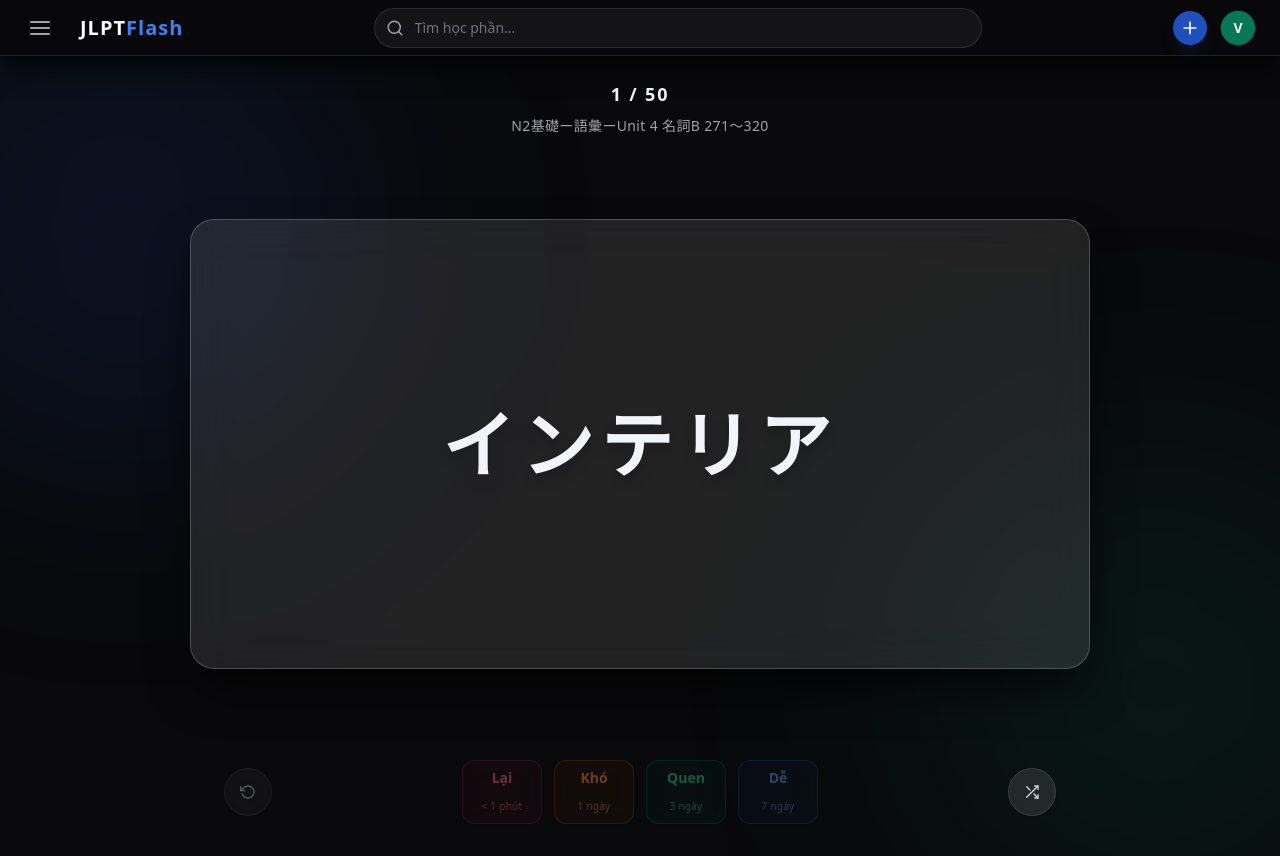
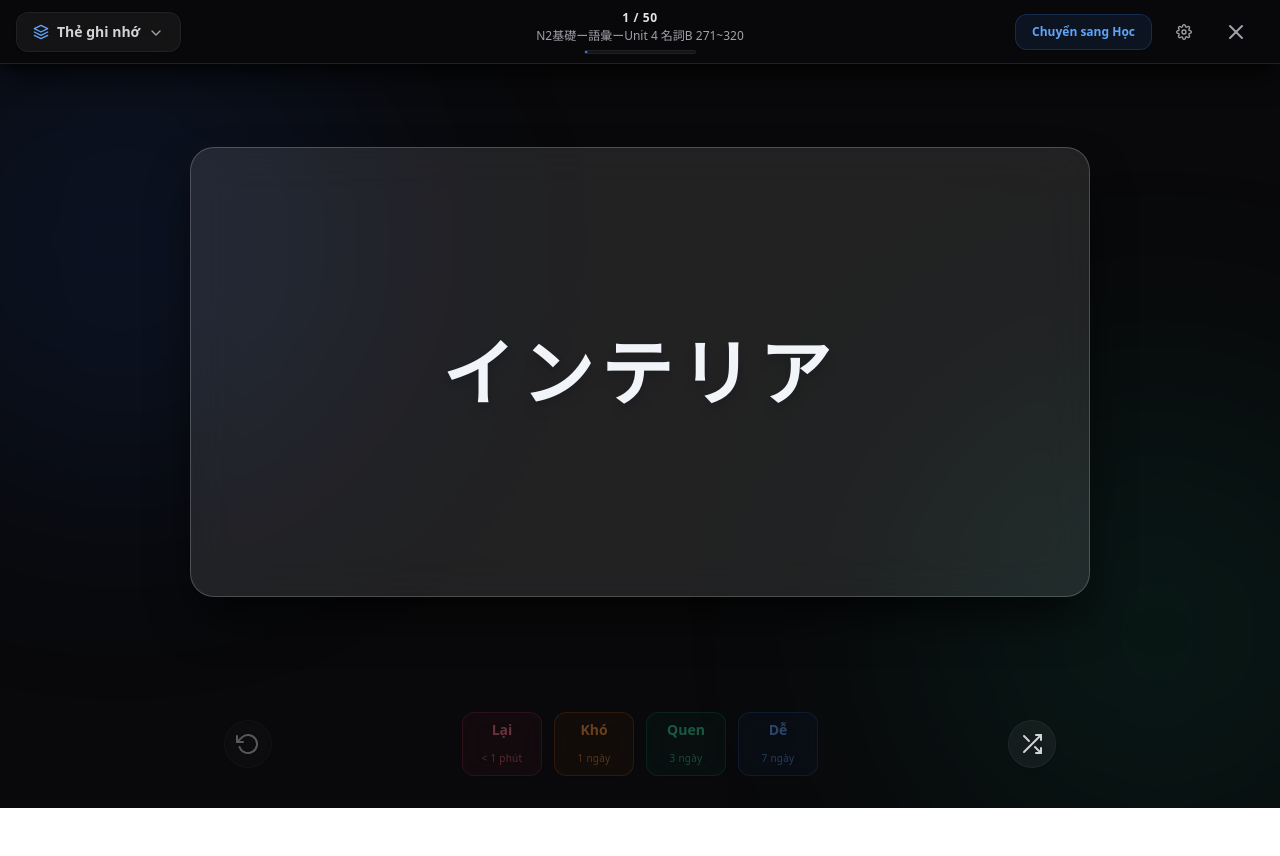
Before and after one commit to ttvinh05/jlpt-flashcard-app, a React app in the folder frontend/: page /study/deck_n2_791-840 in a window 1280 px wide. After the commit the page ends 808 px from the top, so only its background shows below. Built offline with nearby package versions, Linux system fonts and the light colour scheme; the HTML template or start-up script is replaced by a standard one.

Commit message:
feat(layout): restructure study flow and separate study layouts

```diff
--- a/frontend/src/App.jsx
+++ b/frontend/src/App.jsx
@@ -1,15 +1,17 @@
 import { createBrowserRouter, RouterProvider } from "react-router"
-import MainLayout from "@/components/Layout/MainLayout"
 import HomePage from "@/pages/Homepage"
 import DeckDetails from "@/pages/DeckDetails"
-import StudySession from "@/pages/StudySession"
+import StudyFlashcard from "@/pages/StudyFlashcard"
 import DeckList from "@/pages/DeckList"
-import DashboardLayout from "@/components/Layout/DashboardLayout"
+import MainLayout from "@/components/Layout/MainLayout"
 import GlobalErrorBoundary from "@/components/Common/GlobalErrorBoundary"
+import StudyLayout from "@/components/Layout/StudyLayout"
 
 const router = createBrowserRouter([
   {
-    element: <DashboardLayout />,
+    path: "/",
+    element: <MainLayout />,
+    errorElement: <GlobalErrorBoundary />,
     children: [
       {
         index: true,
@@ -21,20 +23,19 @@ const router = createBrowserRouter([
       },
       {
         path: "deck/:id",
-        element: <DeckDetails />,
-        errorElement: <GlobalErrorBoundary />
+        element: <DeckDetails />
       },
     ]
   },
   {
-    path: "/",
-    element: <MainLayout />,
+    path: "/study",
+    element: <StudyLayout />,
+    errorElement: <GlobalErrorBoundary />,
     children: [
       {
-        path: "study/:id",
-        element: <StudySession />,
-        errorElement: <GlobalErrorBoundary />
-      },
+        path: ":id",
+        element: <StudyFlashcard />
+      }
     ]
   }
 ])
--- a/frontend/src/components/Common/GlobalErrorBoundary.jsx
+++ b/frontend/src/components/Common/GlobalErrorBoundary.jsx
@@ -18,13 +18,9 @@ const GlobalErrorBoundary = () => {
         {errorMessage}
       </p>
 
-      <Button
-        asChild
-        variant="outline"
-        className="border-white/10 bg-white/5 text-zinc-300 hover:bg-white/10 hover:text-white hover:border-white/20 rounded-full transition-all duration-200"
-      >
-        <Link to="/decks">Quay lại thư viện</Link>
-      </Button>
+      <Button asChild variant="outline" className="rounded-full">
+  <Link to="/decks">Quay lại thư viện</Link>
+</Button>
     </main>
   );
 };
--- a/frontend/src/components/Layout/DashboardLayout.jsx
+++ /dev/null
@@ -1,31 +0,0 @@
-import { Outlet } from "react-router";
-import Sidebar from "./Sidebar";
-import Header from "./Header";
-import { useState } from "react";
-
-const DashboardLayout = () => {
-  const [isSidebarOpen, setIsSidebarOpen] = useState(false)
-
-  const handleToggle = () => {
-    setIsSidebarOpen(prev => !prev)
-  }
-
-  return (
-    <div className="h-screen bg-zinc-950 flex flex-col text-slate-100 font-sans">
-
-      <Header handleToggle={handleToggle} />
-
-      <div className="flex flex-1 overflow-hidden">
-
-        <Sidebar isOpen={isSidebarOpen} />
-
-        <main className="flex-1 overflow-y-auto relative">
-          <Outlet />
-        </main>
-
-      </div>
-    </div>
-  );
-};
-
-export default DashboardLayout;
--- a/frontend/src/components/Layout/MainLayout.jsx
+++ b/frontend/src/components/Layout/MainLayout.jsx
@@ -1,15 +1,31 @@
 import { Outlet } from "react-router";
-import Header from "@/components/Layout/Header"
+import Sidebar from "./Sidebar";
+import Header from "./Header";
+import { useState } from "react";
 
 const MainLayout = () => {
-    return (
-        <div className="min-h-screen bg-zinc-950 text-slate-100">
-        <Header />
-        <main>
-            <Outlet />
+  const [isSidebarOpen, setIsSidebarOpen] = useState(false)
+
+  const handleToggle = () => {
+    setIsSidebarOpen(prev => !prev)
+  }
+
+  return (
+    <div className="h-screen bg-zinc-950 flex flex-col text-slate-100 font-sans">
+
+      <Header handleToggle={handleToggle} />
+
+      <div className="flex flex-1 overflow-hidden">
+
+        <Sidebar isOpen={isSidebarOpen} />
+
+        <main className="flex-1 overflow-y-auto relative">
+          <Outlet />
         </main>
-        </div>
-    )
-}
 
-export default MainLayout
+      </div>
+    </div>
+  );
+};
+
+export default MainLayout;
--- /dev/null
+++ b/frontend/src/components/Layout/StudyHeader.jsx
@@ -0,0 +1,105 @@
+import { FiX, FiSettings, FiChevronDown, FiBookOpen, FiAward, FiGrid, FiZap, FiLayers } from 'react-icons/fi';
+import { Button } from "@/components/ui/button";
+import { Progress } from "@/components/ui/progress"; // ĐÃ THÊM IMPORT PROGRESS
+import {
+  DropdownMenu,
+  DropdownMenuContent,
+  DropdownMenuItem,
+  DropdownMenuSeparator,
+  DropdownMenuTrigger,
+} from "@/components/ui/dropdown-menu";
+
+export default function StudyHeader() {
+  return (
+    <header className="sticky top-0 z-50 flex h-16 w-full items-center justify-between pl-4 pr-4 md:pr-6 bg-zinc-950/80 backdrop-blur-md border-b border-white/10 shadow-xl shadow-black/50 font-sans">
+
+      {/* TRÁI: Dropdown chế độ */}
+      <div className="flex items-center z-10">
+        <DropdownMenu>
+
+          <DropdownMenuTrigger asChild>
+            <Button
+              variant="outline"
+              className="h-10 rounded-xl font-semibold shadow-black/40"
+            >
+              <FiLayers className="!text-blue-400" />
+              <span>Thẻ ghi nhớ</span>
+              <FiChevronDown className="mt-0.5 !text-zinc-400" />
+            </Button>
+          </DropdownMenuTrigger>
+
+          <DropdownMenuContent align="start" sideOffset={8} className="w-56">
+            <DropdownMenuItem>
+              <FiBookOpen />
+              <span>Học</span>
+            </DropdownMenuItem>
+
+            <DropdownMenuItem>
+              <FiAward />
+              <span>Kiểm tra</span>
+            </DropdownMenuItem>
+
+            <DropdownMenuItem disabled>
+              <FiGrid />
+              <span>Khối hộp</span>
+            </DropdownMenuItem>
+
+            <DropdownMenuItem disabled>
+              <FiZap />
+              <span>Blast</span>
+            </DropdownMenuItem>
+
+            <DropdownMenuItem disabled>
+              <FiLayers />
+              <span>Ghép thẻ</span>
+            </DropdownMenuItem>
+
+            <DropdownMenuSeparator />
+
+            <DropdownMenuItem variant="destructive">
+              <span>Quay lại Trang chủ</span>
+            </DropdownMenuItem>
+          </DropdownMenuContent>
+
+        </DropdownMenu>
+      </div>
+
+      {/* GIỮA: Dùng tọa độ Absolute để ép căn tâm màn hình 100% chuẩn xác */}
+      <div className="absolute left-1/2 top-1/2 -translate-x-1/2 -translate-y-1/2 flex flex-col items-center justify-center text-center w-full max-w-[35%] sm:max-w-[45%] md:max-w-[50%]">
+        <span className="text-xs font-bold text-zinc-200 tracking-wider">
+          1 / 50
+        </span>
+        <span className="text-xs text-zinc-400 font-medium truncate w-full mt-0.5 mb-1.5 max-w-[180px] sm:max-w-[300px] md:max-w-[450px]">
+          N2基礎ー語彙ーUnit 4 名詞B 271~320
+        </span>
+
+        {/* ĐÃ THAY THẾ BẰNG COMPONENT PROGRESS CHUẨN - Ép chiều rộng w-28 để giống y xì design cũ */}
+        <Progress value={2} className="w-28 h-1 bg-white/5 border border-white/5" />
+
+      </div>
+
+      {/* PHẢI: Các nút chức năng */}
+      <div className="flex items-center gap-2 md:gap-3 z-10">
+        <Button
+          variant="outline"
+          className="hidden sm:flex h-9 text-xs font-semibold border-blue-500/30 bg-blue-500/10 hover:bg-blue-500/20 text-blue-400 hover:text-blue-300 rounded-xl"
+        >
+          Chuyển sang Học
+        </Button>
+
+        <Button variant="ghost" size="icon-lg">
+          <FiSettings />
+        </Button>
+
+        <Button
+          variant="ghost"
+          size="icon-lg"
+          className="hover:text-rose-400 hover:bg-rose-500/10"
+        >
+          <FiX className="size-6" />
+        </Button>
+      </div>
+
+    </header>
+  );
+}
--- /dev/null
+++ b/frontend/src/components/Layout/StudyLayout.jsx
@@ -0,0 +1,15 @@
+import { Outlet } from "react-router";
+import StudyHeader from "@/components/Layout/StudyHeader";
+
+const StudyLayout = () => {
+    return (
+        <div className="min-h-screen bg-zinc-950 text-slate-100">
+        <StudyHeader />
+        <main>
+            <Outlet />
+        </main>
+        </div>
+    )
+}
+
+export default StudyLayout
--- a/frontend/src/pages/StudySession.jsx
+++ b/frontend/src/pages/StudyFlashcard.jsx
@@ -15,8 +15,8 @@ const shuffleArray = (array) => {
   return newArray;
 };
 
-const StudySession = () => {
-  const { id } = useParams()
+const StudyFlashcard = () => {
+  const { id } = useParams();
 
   const sessionCards = cardsData.filter(card => card.deckId === id);
   const [shuffleCards, setShuffleCards] = useState(sessionCards);
@@ -29,14 +29,14 @@ const StudySession = () => {
   const [isFlipped, setIsFlipped] = useState(false);
 
   const handleUndo = () => {
-    setCurrentIndex(prev => prev - 1)
-    setIsFlipped(false)
-  }
+    setCurrentIndex(prev => prev - 1);
+    setIsFlipped(false);
+  };
 
   const handleNext = () => {
     if (currentIndex < totalCards - 1) {
       setCurrentIndex(prev => prev + 1);
-      setIsFlipped(false)
+      setIsFlipped(false);
     }
   };
 
@@ -49,48 +49,41 @@ const StudySession = () => {
         setShuffleCards(cardsPart1.concat(shufflePart2));
         setIndexBeforeShuffled(currentIndex);
         setIsShuffled(true);
-        setIsFlipped(false)
+        setIsFlipped(false);
     }
     else {
         setShuffleCards(sessionCards);
         setCurrentIndex(indexBeforeShuffled);
         setIsShuffled(false);
-        setIsFlipped(false)
+        setIsFlipped(false);
     }
   };
 
   return (
-    <div className="min-h-screen bg-zinc-950 flex flex-col text-slate-100 font-sans relative overflow-hidden z-0">
+    <div className="h-[calc(100vh-3.5rem)] w-full flex flex-col text-slate-100 font-sans relative overflow-hidden z-0">
 
       <div className="absolute top-[-10%] left-[-10%] w-[500px] h-[500px] bg-blue-600/10 rounded-full blur-[120px] pointer-events-none -z-10" />
       <div className="absolute bottom-[-10%] right-[-10%] w-[500px] h-[500px] bg-emerald-600/10 rounded-full blur-[120px] pointer-events-none -z-10" />
 
-      <header className="w-full flex items-center justify-center p-6 relative z-10">
-        <div className="flex flex-col items-center gap-2">
-          <div className="text-lg font-bold tracking-widest text-slate-100">
-            {currentIndex + 1} / {totalCards}
-          </div>
-          <h1 className="text-sm text-zinc-400 font-medium tracking-wide">
-            N2基礎ー語彙ーUnit 4 名詞B 271～320
-          </h1>
-        </div>
-      </header>
-
       <main className="flex-1 flex items-center justify-center w-full px-4 z-10">
-        <FlashcardItem cardData={currentCardData} key={currentCardData.id} isFlipped={isFlipped} setIsFlipped={setIsFlipped} />
+        <FlashcardItem
+          cardData={currentCardData}
+          key={currentCardData.id}
+          isFlipped={isFlipped}
+          setIsFlipped={setIsFlipped}
+        />
       </main>
 
-      <footer className="w-full max-w-4xl mx-auto flex items-center justify-between p-8 z-10">
+      <footer className="w-full max-w-4xl mx-auto flex items-center justify-between p-6 md:p-8 z-10">
 
         <div className="flex-1 flex justify-start">
           <Button
             variant="outline"
-            size="icon"
+            size="icon-xl"
             disabled={currentIndex === 0}
-            className="w-12 h-12 rounded-full border-white/20 bg-white/10 hover:bg-white/20 text-slate-300 hover:text-white transition-all disabled:opacity-40"
             onClick={handleUndo}
           >
-            <FiRotateCcw className="w-5 h-5" />
+            <FiRotateCcw />
           </Button>
         </div>
 
@@ -98,8 +91,9 @@ const StudySession = () => {
 
           <Button
             onClick={handleNext}
-            variant="outline" className="flex flex-col items-center justify-center w-20 h-16 rounded-xl border-rose-500/40 bg-rose-500/10 hover:bg-rose-500/20 text-rose-400 hover:text-rose-300 transition-all hover:-translate-y-1"
+            variant="outline"
             disabled={!isFlipped}
+            className="flex-col h-16 w-20 rounded-xl border-rose-500/40 bg-rose-500/10 text-rose-400 hover:bg-rose-500/20 hover:text-rose-300 hover:-translate-y-1"
           >
             <span className="text-sm font-bold">Lại</span>
             <span className="text-[10px] text-rose-400/80 font-medium tracking-wide">&lt; 1 phút</span>
@@ -107,8 +101,9 @@ const StudySession = () => {
 
           <Button
             onClick={handleNext}
-            variant="outline" className="flex flex-col items-center justify-center w-20 h-16 rounded-xl border-orange-500/40 bg-orange-500/10 hover:bg-orange-500/20 text-orange-400 hover:text-orange-300 transition-all hover:-translate-y-1"
+            variant="outline"
             disabled={!isFlipped}
+            className="flex-col h-16 w-20 rounded-xl border-orange-500/40 bg-orange-500/10 text-orange-400 hover:bg-orange-500/20 hover:text-orange-300 hover:-translate-y-1"
           >
             <span className="text-sm font-bold">Khó</span>
             <span className="text-[10px] text-orange-400/80 font-medium tracking-wide">1 ngày</span>
@@ -116,8 +111,9 @@ const StudySession = () => {
 
           <Button
             onClick={handleNext}
-            variant="outline" className="flex flex-col items-center justify-center w-20 h-16 rounded-xl border-emerald-500/40 bg-emerald-500/10 hover:bg-emerald-500/20 text-emerald-400 hover:text-emerald-300 transition-all hover:-translate-y-1"
+            variant="outline"
             disabled={!isFlipped}
+            className="flex-col h-16 w-20 rounded-xl border-emerald-500/40 bg-emerald-500/10 text-emerald-400 hover:bg-emerald-500/20 hover:text-emerald-300 hover:-translate-y-1"
           >
             <span className="text-sm font-bold">Quen</span>
             <span className="text-[10px] text-emerald-400/80 font-medium tracking-wide">3 ngày</span>
@@ -125,8 +121,9 @@ const StudySession = () => {
 
           <Button
             onClick={handleNext}
-            variant="outline" className="flex flex-col items-center justify-center w-20 h-16 rounded-xl border-blue-500/40 bg-blue-500/10 hover:bg-blue-500/20 text-blue-400 hover:text-blue-300 transition-all hover:-translate-y-1"
+            variant="outline"
             disabled={!isFlipped}
+            className="flex-col h-16 w-20 rounded-xl border-blue-500/40 bg-blue-500/10 text-blue-400 hover:bg-blue-500/20 hover:text-blue-300 hover:-translate-y-1"
           >
             <span className="text-sm font-bold">Dễ</span>
             <span className="text-[10px] text-blue-400/80 font-medium tracking-wide">7 ngày</span>
@@ -138,14 +135,10 @@ const StudySession = () => {
           <Button
             onClick={handleShuffle}
             variant="outline"
-            size="icon"
-            className={`w-12 h-12 rounded-full transition-all duration-200 ${
-            isShuffled
-                ? "bg-white/30 border-white/40 text-white shadow-[0_0_15px_rgba(255,255,255,0.2)]"
-                : "bg-white/10 border-white/20 text-slate-300 hover:bg-white/20 hover:text-white"
-            }`}
+            size="icon-xl"
+            className={isShuffled ? "bg-white/30 border-white/40 text-white shadow-[0_0_15px_rgba(255,255,255,0.2)]" : ""}
           >
-            <FiShuffle className="w-5 h-5" />
+            <FiShuffle />
           </Button>
         </div>
 
@@ -154,4 +147,4 @@ const StudySession = () => {
   );
 };
 
-export default StudySession;
+export default StudyFlashcard;
```
